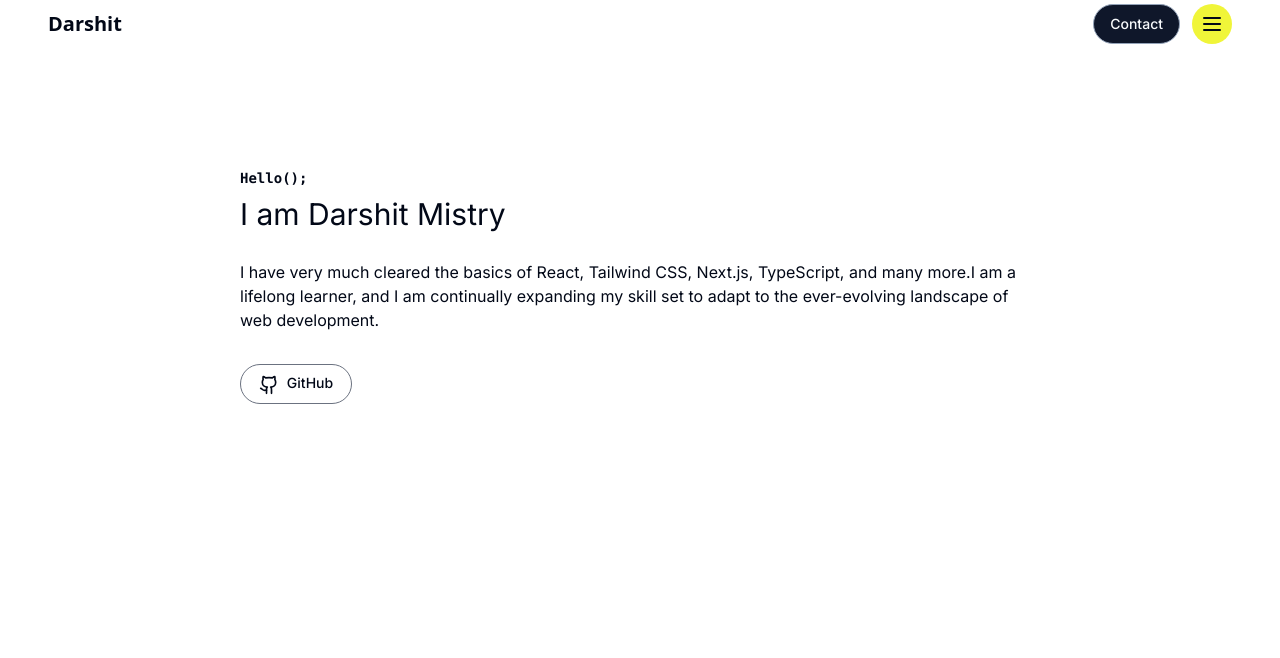
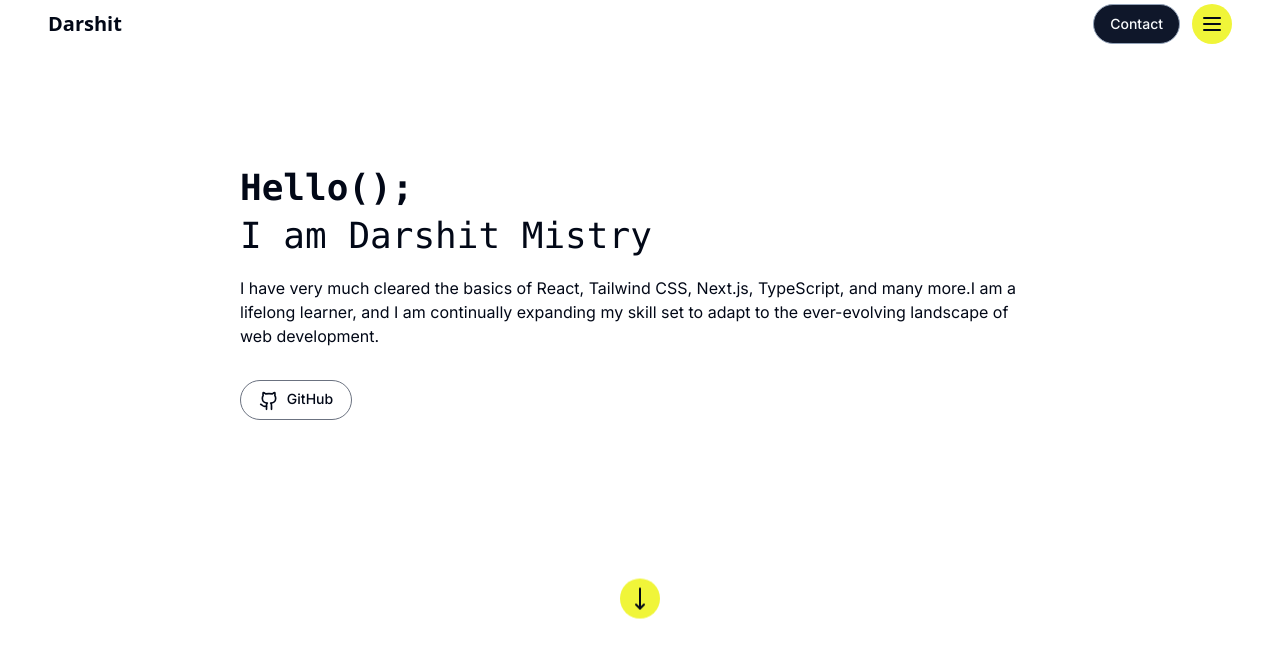
Before and after one commit to Darshit02/update, a Next.js app: page / in a window 1280 px wide. Shown: the top 658 px of the page. Built offline with nearby package versions, Linux system fonts and the light colour scheme.

Commit message:
style:home

```diff
--- a/components/Content.tsx
+++ b/components/Content.tsx
@@ -1,31 +1,32 @@
 "use client";
 
 import { Button } from "@/components/ui/button";
-import { Github } from "lucide-react";
-import Image from "next/image";
-import Human from "@/public/human.png";
+import { Github, MoveDown } from "lucide-react";
 
 const Content = () => {
   return (
-    <div className="my-20 flex flex-col md:flex-row justify-between items-center">
-      <div className="p-10 md:px-[15rem] flex flex-col justify-center">
-        <h1 className="text-sm font-bold font-mono">Hello();</h1>
-        <p className="text-3xl pt-2">
+    <div className="flex justify-between items-center flex-col gap-10">
+      <div className="p-10 md:px-[15rem] my-20 flex flex-col justify-center">
+        <h1 className="text-4xl font-bold font-mono">Hello();</h1>
+        <p className="text-4xl pt-2 font-mono">
           I am <span>Darshit Mistry</span>
         </p>
-        <p className="mt-7">
+        <p className="mt-5">
           I have very much cleared the basics of React, Tailwind CSS, Next.js,
           TypeScript, and many more.I am a lifelong learner, and I am
           continually expanding my skill set to adapt to the ever-evolving
           landscape of web development.
         </p>
-        <Button className="mt-8 inline-block w-[7rem] rounded-full border border-gray-500" variant="outline">
+        <Button
+          className="mt-8 inline-block w-[7rem] rounded-full border border-gray-500"
+          variant="outline"
+        >
           <Github size={20} className="inline-block mr-2" />
           GitHub
         </Button>
       </div>
-      <div className="hidden">
-        <Image src={Human} className="h-20 w-20" width={40} height={40} alt="human"/>
+      <div className="flex hover:cursor-pointer justify-center items-center rounded-full animate-bounce px-2 py-2 bg-[#F0F539]">
+        <MoveDown />
       </div>
     </div>
   );
```
